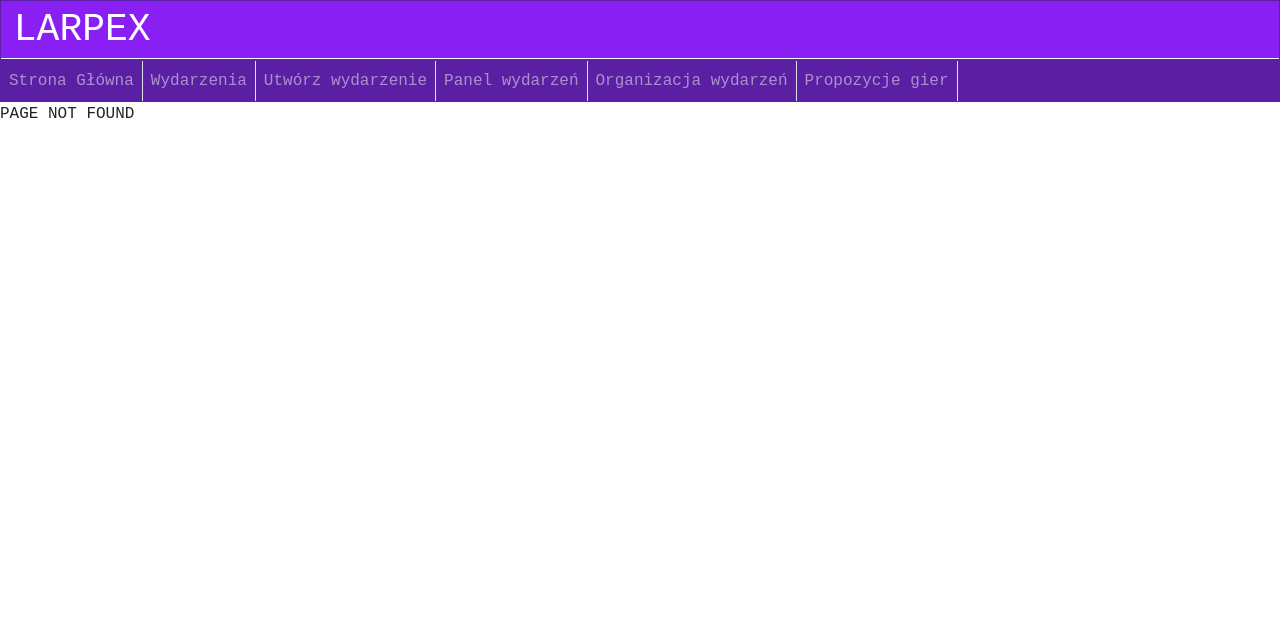
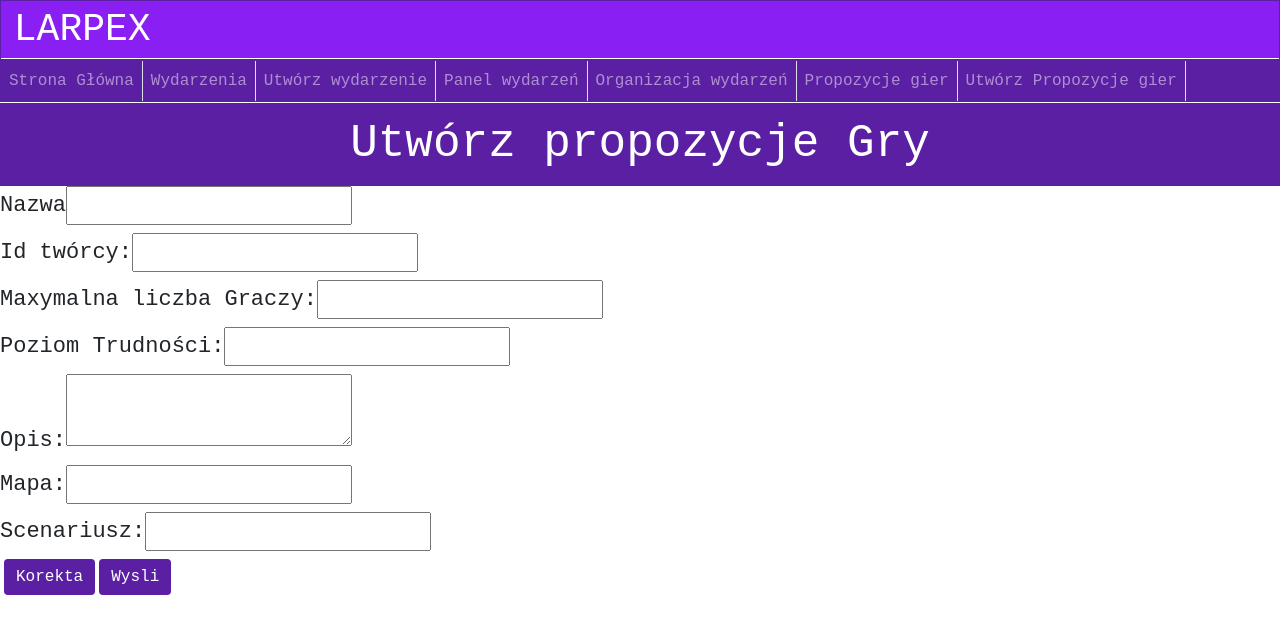
Before and after one commit to PO-2023Z/larpex-fe, a React (Vite) app in the folder larpex-web-fe/: page /create-suggestions in a window 1280 px wide. Before the commit this address had no page. Shown: the top 634 px of the page. Built offline with nearby package versions, Linux system fonts and the light colour scheme.

Commit message:
zaczety formularz

```diff
--- a/larpex-web-fe/src/App.tsx
+++ b/larpex-web-fe/src/App.tsx
@@ -11,6 +11,7 @@ import EditEventPage from "./ucEditEvent/views/EditEventPage.tsx";
 import EditEventSuccessPage from "./ucEditEvent/views/EditEventSuccess.tsx";
 import GameSuggestionsListView from "./ucShowGameSuggestions/views/GameSuggestionsListView.tsx";
 import GameSuggestionView from "./ucMakeVerdict/views/GameSuggestionView.tsx";
+import GameCreatorView from "./ucGameCreatorPanel/views/GameCreatorView.tsx";
 
 function App() {
   return (
@@ -60,6 +61,10 @@ function App() {
             path="/add-correction/:gameSuggestionId"
             element={<div>uc - send suggestion</div>}
           />
+          <Route
+            path="/create-suggestions"
+            element={<GameCreatorView />}
+          />
           <Route path="*" element={<div>PAGE NOT FOUND</div>} />
         </Routes>
       </BrowserRouter>
--- a/larpex-web-fe/src/globals/appLayout/navBar/NavBar.tsx
+++ b/larpex-web-fe/src/globals/appLayout/navBar/NavBar.tsx
@@ -41,6 +41,9 @@ function NavBar() {
                 <Nav.Link className="border-right" href="/game-suggestions">
                   <div className="ref-tile">Propozycje gier</div>
                 </Nav.Link>
+                <Nav.Link className="border-right" href="/create-suggestions">
+                  <div className="ref-tile">Utwórz Propozycje gier</div>
+                </Nav.Link>
               </Nav>
             </td>
           </tr>
--- /dev/null
+++ b/larpex-web-fe/src/ucGameCreatorPanel/logic/GameCreatorService.ts
@@ -0,0 +1,2 @@
+import {GameDto} from "../viewModels/GameViewModel.ts";
+import EventGateway from "../../requests/EventGateway.ts";
--- /dev/null
+++ b/larpex-web-fe/src/ucGameCreatorPanel/viewModels/GameViewModel.ts
@@ -0,0 +1,21 @@
+export interface GameDto {
+    gameId: string;
+    ownerId: string;
+    gameName: string;
+    maximumPlayers: number;
+    difficulty: number;
+    description: string;
+    map: string;
+    scenario: string;
+    status: EventStatus;
+}
+
+
+
+
+export enum EventStatus {
+    CREATED = "Created",
+    IN_PROGRESS = "InProgress",
+    PAUSED = "Paused",
+    ENDED = "Ended"
+}
--- /dev/null
+++ b/larpex-web-fe/src/ucGameCreatorPanel/views/CorrectionButtonView.tsx
@@ -0,0 +1,18 @@
+import React from "react";
+import {useNavigate} from "react-router-dom";
+
+interface CorrectionButtonViewProps {
+}
+
+interface CorrectionButtonViewProps {
+
+}
+
+const CorrectionButtonView: React.FC<CorrectionButtonViewProps> = (props) => {
+    const navigate = useNavigate();
+    return (
+        <button type="button" className="btn btn-primary primary-button ml-1">Korekta</button>
+    );
+}
+
+export default CorrectionButtonView;
--- /dev/null
+++ b/larpex-web-fe/src/ucGameCreatorPanel/views/GameCreatorView.tsx
@@ -0,0 +1,22 @@
+import GameFormView from "./GameFormView.tsx";
+import {GameDto} from "../viewModels/GameViewModel.ts";
+
+interface GameCreatorViewProps {
+
+}
+
+const GameCreatorView: React.FC<GameCreatorViewProps> = () => {
+
+    return (
+        <>
+        <div className="organiser-panel-title"><h1>Utwórz propozycje Gry</h1></div>
+        <div>
+            <GameFormView/>
+        </div>
+
+
+        </>
+    );
+}
+
+export default GameCreatorView;
--- /dev/null
+++ b/larpex-web-fe/src/ucGameCreatorPanel/views/GameFormView.css
@@ -0,0 +1,54 @@
+span.wdh-7{
+    min-width:7dvw;
+    max-width:7dvw;
+    float:left;
+    overflow: hidden;
+}
+
+span.wdh-10{
+    min-width:10dvw;
+    max-width:10dvw;
+    float:left;
+    overflow: hidden;
+}
+
+span.wdh-15{
+    min-width:15dvw;
+    max-width:15dvw;
+    float:left;
+    overflow: hidden;
+}
+
+span.wdh-20{
+    min-width:20dvw;
+    max-width:20dvw;
+    float:left;
+    overflow: hidden;
+}
+
+span.wdh-30{
+    min-width:30dvw;
+    max-width:30dvw;
+    float:left;
+    overflow: hidden;
+
+}
+
+li.organiser-panel-header{
+    background-color: var(--light-purple-color);
+    color:var(--secondary-color);
+}
+
+li.organiser-panel-content-2{
+    background-color: var(--secondary-color);
+    color:var(--dark-purple-color);
+}
+
+div.organiser-panel-title{
+    color:white;
+    background-color: var(--dark-purple-color);
+    border-top:1px solid white;
+    text-align: center;
+    padding-top:2dvh;
+    padding-bottom:2dvh;
+}
--- /dev/null
+++ b/larpex-web-fe/src/ucGameCreatorPanel/views/GameFormView.tsx
@@ -0,0 +1,57 @@
+import React from "react";
+import {GameDto} from "../viewModels/GameViewModel.ts";
+import SendGameButtonView from "./SendGameButtonView.tsx"
+import CorrectionButtonView from "./CorrectionButtonView.tsx"
+
+import "./GameFormView.css";
+
+interface GameFormViewProps {
+
+}
+
+const GameFormView: React.FC<GameFormViewProps> = () => {
+
+    return (
+        <>
+
+            <div>
+                <form>
+                    <label>
+                        Nazwa
+                        <input type="text" name="gameName" />
+                    </label><br/>
+                    <label>
+                        Id twórcy:
+                        <input type="text" name="ownerId" />
+                    </label><br/>
+                    <label>
+                        Maxymalna liczba Graczy:
+                        <input type="text" name="maximumPlayers" />
+                    </label><br/>
+                    <label>
+                        Poziom Trudności:
+                        <input type="text" name="difficulty" />
+                    </label><br/>
+                    <label>
+                        Opis:
+                        <textarea name="description" />
+                    </label><br/>
+                    <label>
+                        Mapa:
+                        <input type="text" name="map" />
+                    </label><br/>
+                    <label>
+                        Scenariusz:
+                        <input type="text" name="scenario" />
+                    </label><br/>
+                    <CorrectionButtonView/>
+                    <SendGameButtonView/>
+                </form>
+            </div>
+        </>
+    );
+
+
+}
+
+export default GameFormView;
--- /dev/null
+++ b/larpex-web-fe/src/ucGameCreatorPanel/views/SendGameButtonView.tsx
@@ -0,0 +1,15 @@
+import React from "react";
+import {useNavigate} from "react-router-dom";
+
+interface SendGameButtonViewProps{}
+
+
+
+const SendGameButtonView: React.FC<SendGameButtonViewProps> = (props) => {
+    const navigate = useNavigate();
+    return (
+        <button type="button" className="btn btn-primary primary-button ml-1">Wysli</button>
+    );
+}
+
+export default SendGameButtonView;
```
